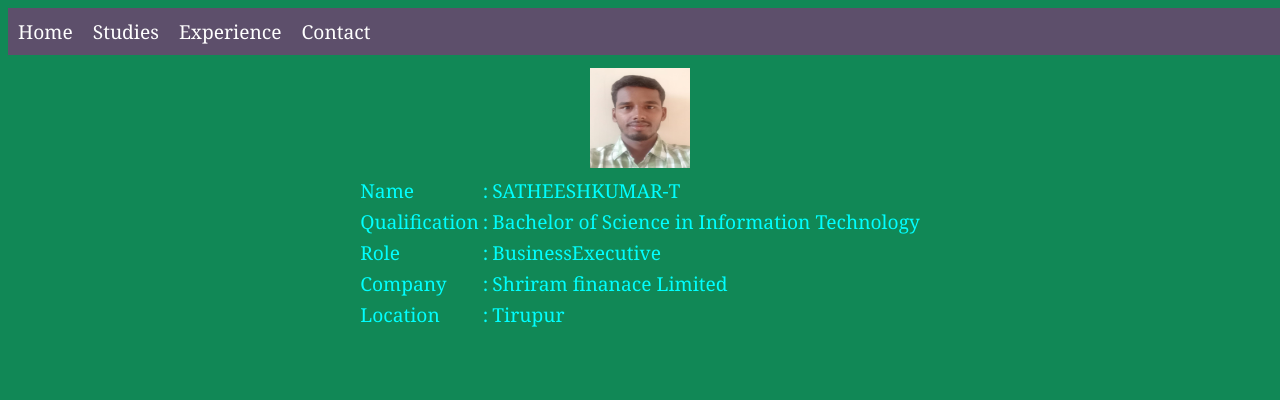
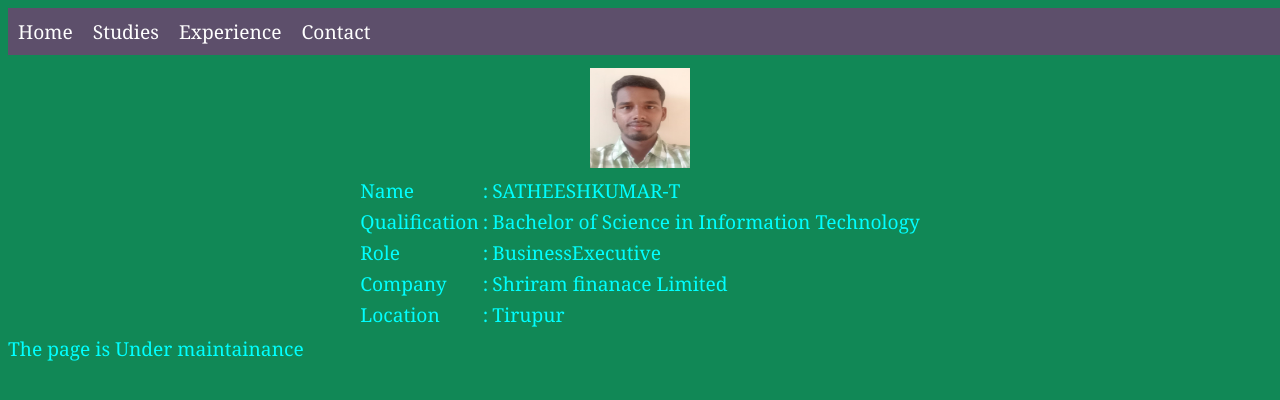
Before and after one commit to satheeshkumarthangaraj/WEBPAGES-PRACTICE, a plain HTML site: page INDEX.HTML in a window 1280 px wide. Drawn offline with Linux system fonts and the light colour scheme.

Commit message:
Update INDEX.HTML

```diff
--- a/INDEX.HTML
+++ b/INDEX.HTML
@@ -60,6 +60,7 @@
         </tr>
     </table>
     </div>
+<div> The page is Under maintainance </div>
 </div>
 </body>
 </html>
```
